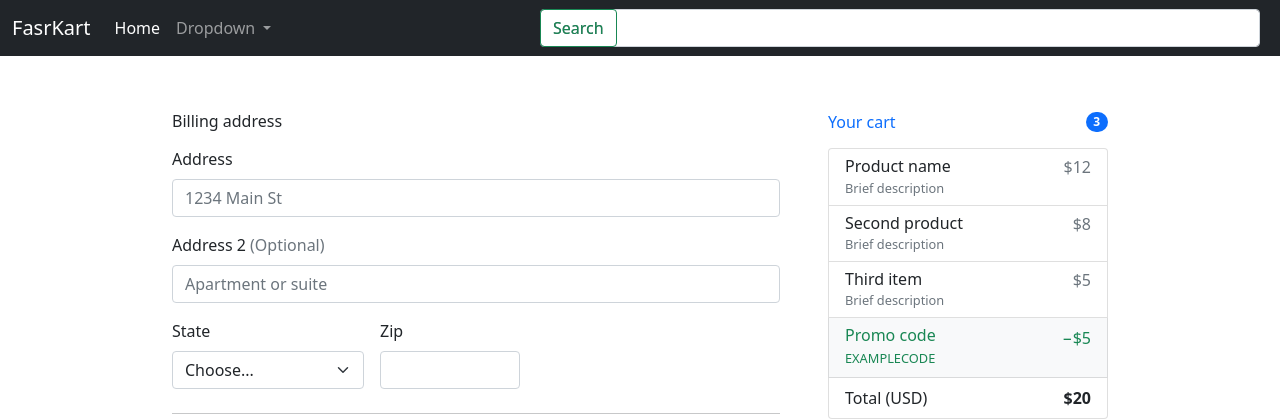
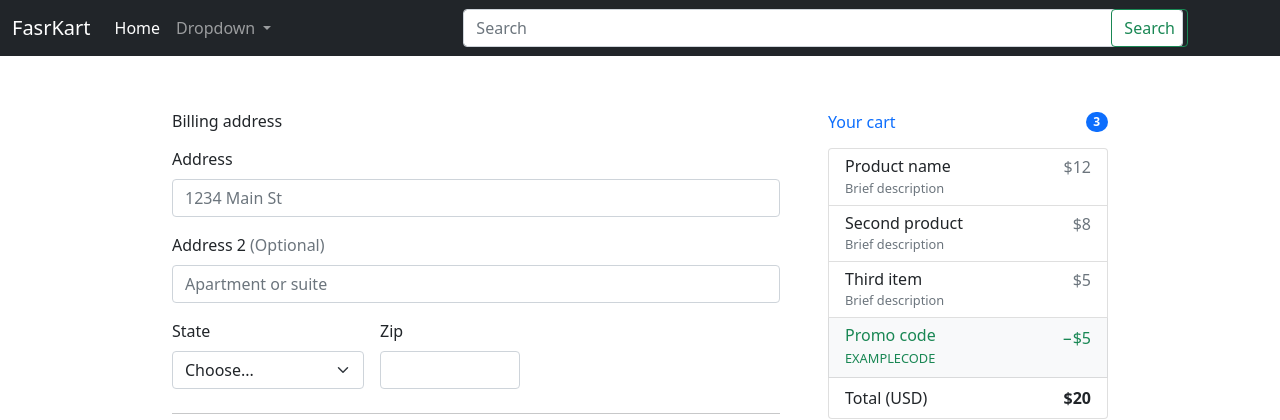
Before and after one commit to reo127/ecomm, a Django app: page /belling/ in a window 1280 px wide. Shown: the top 420 px of the page. Run offline with Django 3.2, Linux system fonts and the light colour scheme.

Commit message:
Fix search bar Desine

```diff
--- a/static/css/home.css
+++ b/static/css/home.css
@@ -4,7 +4,8 @@ nav #input{
     width: 45rem;
 }
 nav #serchbtn{
-    position: absolute;
+    position: relative;
+    right: 5rem;
 }
 
 .w-100 {
```
